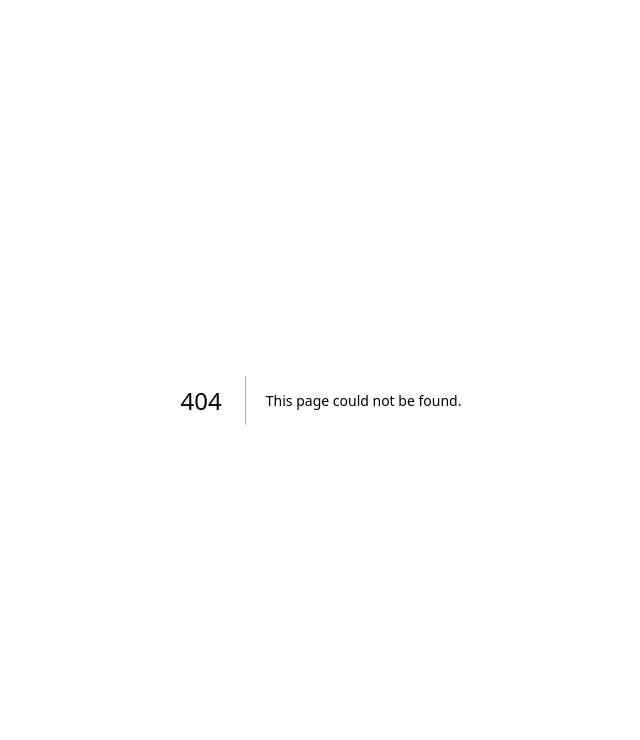
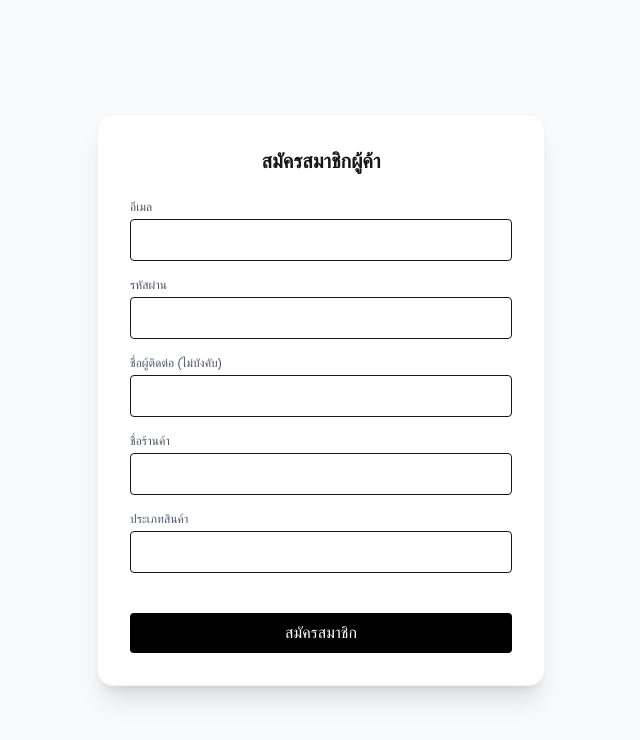
Before and after one commit to kynp28/event-mgmt-v3, a Next.js app in the folder apps/web/: page /auth/register in a window 1280 px wide. Before the commit this address had no page. Shown: the top 740 px of the page, without its empty margins (319-959 px from the left). Built offline with nearby package versions, Linux system fonts and the light colour scheme.

Commit message:
feat(web): add vendor registration page

```diff
--- /dev/null
+++ b/apps/web/src/app/auth/register/page.tsx
@@ -0,0 +1,150 @@
+"use client";
+
+import { useState } from "react";
+import { useForm } from "react-hook-form";
+import { zodResolver } from "@hookform/resolvers/zod";
+import { useRouter } from "next/navigation";
+import { registerVendorSchema } from "@eventcore/shared";
+import type { RegisterVendorPayload } from "@eventcore/shared";
+import { apiFetch } from "@/lib/api-client";
+import { translateFieldError, translateApiError } from "@/lib/thai-errors";
+
+type FormValues = {
+  email: string;
+  password: string;
+  name: string;
+  storeName: string;
+  productType: string;
+};
+
+export default function RegisterVendorPage() {
+  const router = useRouter();
+  const [serverError, setServerError] = useState<string | null>(null);
+
+  const form = useForm<FormValues>({
+    resolver: zodResolver(registerVendorSchema),
+    defaultValues: { email: "", password: "", name: "", storeName: "", productType: "" },
+  });
+
+  const onSubmit = async (data: FormValues) => {
+    setServerError(null);
+    try {
+      const email = data.email.trim();
+      const name = data.name.trim();
+      const storeName = data.storeName.trim();
+      const productType = data.productType.trim();
+      const password = data.password; // Do not trim password
+
+      // Build payload exactly as schema expects
+      const payload: any = {
+        email,
+        password,
+        storeName,
+        productType
+      };
+
+      if (name) {
+        payload.name = name;
+      }
+
+      await apiFetch("/api/auth/register/vendor", {
+        method: "POST",
+        body: JSON.stringify(payload),
+      });
+
+      // On success (201), the API sets the cookie via proxy
+      router.push("/vendor");
+
+    } catch (err: unknown) {
+      setServerError(translateApiError(err, "register"));
+    }
+  };
+
+  return (
+    <div className="flex min-h-screen w-full items-center justify-center bg-gray-50 py-8 px-4">
+      <div className="z-10 w-full max-w-md overflow-hidden rounded-2xl border border-gray-100 shadow-xl bg-white p-8">
+        <h3 className="text-xl font-semibold mb-6 text-center">สมัครสมาชิกผู้ค้า</h3>
+
+        {serverError && (
+          <div className="bg-red-50 text-red-600 p-3 rounded text-sm mb-6">
+            {serverError}
+          </div>
+        )}
+
+        <form onSubmit={form.handleSubmit(onSubmit)} className="space-y-4">
+          <div>
+            <label htmlFor="email" className="block text-xs text-gray-600 uppercase mb-1">อีเมล</label>
+            <input
+              id="email"
+              type="email"
+              autoComplete="email"
+              {...form.register("email")}
+              className="w-full rounded border px-3 py-2"
+            />
+            {form.formState.errors.email && (
+              <p className="text-red-500 text-xs mt-1">{translateFieldError(form.formState.errors.email.message || "")}</p>
+            )}
+          </div>
+          <div>
+            <label htmlFor="password" className="block text-xs text-gray-600 uppercase mb-1">รหัสผ่าน</label>
+            <input
+              id="password"
+              type="password"
+              autoComplete="new-password"
+              {...form.register("password")}
+              className="w-full rounded border px-3 py-2"
+            />
+            {form.formState.errors.password && (
+              <p className="text-red-500 text-xs mt-1">{translateFieldError(form.formState.errors.password.message || "")}</p>
+            )}
+          </div>
+          <div>
+            <label htmlFor="name" className="block text-xs text-gray-600 uppercase mb-1">ชื่อผู้ติดต่อ (ไม่บังคับ)</label>
+            <input
+              id="name"
+              type="text"
+              autoComplete="name"
+              {...form.register("name")}
+              className="w-full rounded border px-3 py-2"
+            />
+            {form.formState.errors.name && (
+              <p className="text-red-500 text-xs mt-1">{translateFieldError(form.formState.errors.name.message || "")}</p>
+            )}
+          </div>
+          <div>
+            <label htmlFor="storeName" className="block text-xs text-gray-600 uppercase mb-1">ชื่อร้านค้า</label>
+            <input
+              id="storeName"
+              type="text"
+              autoComplete="organization"
+              {...form.register("storeName")}
+              className="w-full rounded border px-3 py-2"
+            />
+            {form.formState.errors.storeName && (
+              <p className="text-red-500 text-xs mt-1">{translateFieldError(form.formState.errors.storeName.message || "")}</p>
+            )}
+          </div>
+          <div>
+            <label htmlFor="productType" className="block text-xs text-gray-600 uppercase mb-1">ประเภทสินค้า</label>
+            <input
+              id="productType"
+              type="text"
+              {...form.register("productType")}
+              className="w-full rounded border px-3 py-2"
+            />
+            {form.formState.errors.productType && (
+              <p className="text-red-500 text-xs mt-1">{translateFieldError(form.formState.errors.productType.message || "")}</p>
+            )}
+          </div>
+          <button
+            type="submit"
+            disabled={form.formState.isSubmitting}
+            className="w-full bg-black text-white rounded py-2 mt-6 hover:bg-gray-800 disabled:opacity-50"
+          >
+            {form.formState.isSubmitting ? "กำลังสมัคร..." : "สมัครสมาชิก"}
+          </button>
+        </form>
+      </div>
+    </div>
+  );
+}
--- a/apps/web/src/app/login/page.tsx
+++ b/apps/web/src/app/login/page.tsx
@@ -4,6 +4,7 @@ import { useState } from "react";
 import { useForm } from "react-hook-form";
 import { zodResolver } from "@hookform/resolvers/zod";
 import { useRouter } from "next/navigation";
+import Link from "next/link";
 import { loginSchema } from "@eventcore/shared";
 import type { LoginPayload, UserSession } from "@eventcore/shared";
 import { apiFetch } from "@/lib/api-client";
@@ -77,6 +78,12 @@ export default function LoginPage() {
           >
             {form.formState.isSubmitting ? "Signing in..." : "Sign In"}
           </button>
+
+          <div className="mt-4 text-center">
+            <Link href="/auth/register" className="text-sm text-blue-600 hover:underline">
+              ยังไม่มีบัญชี? สมัครสมาชิกผู้ค้า
+            </Link>
+          </div>
         </form>
       </div>
     </div>
```
